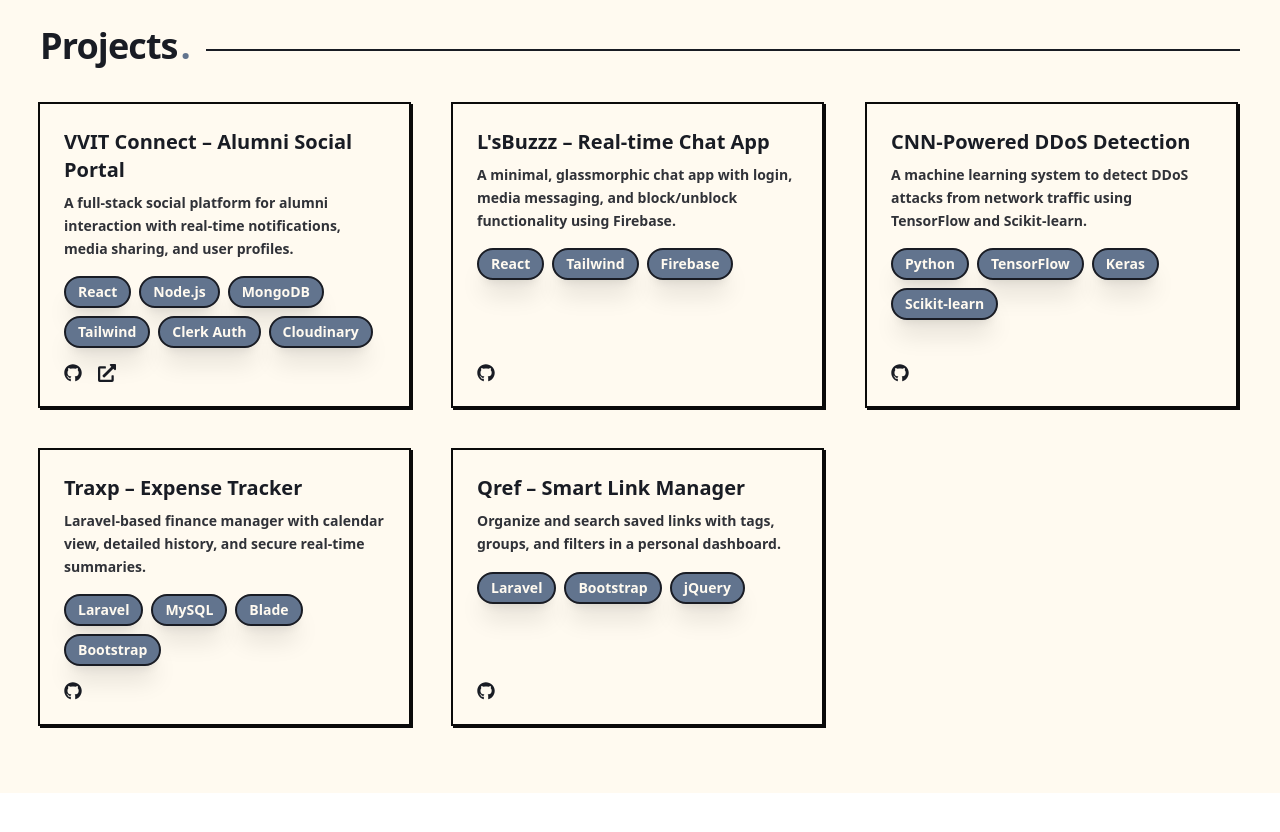
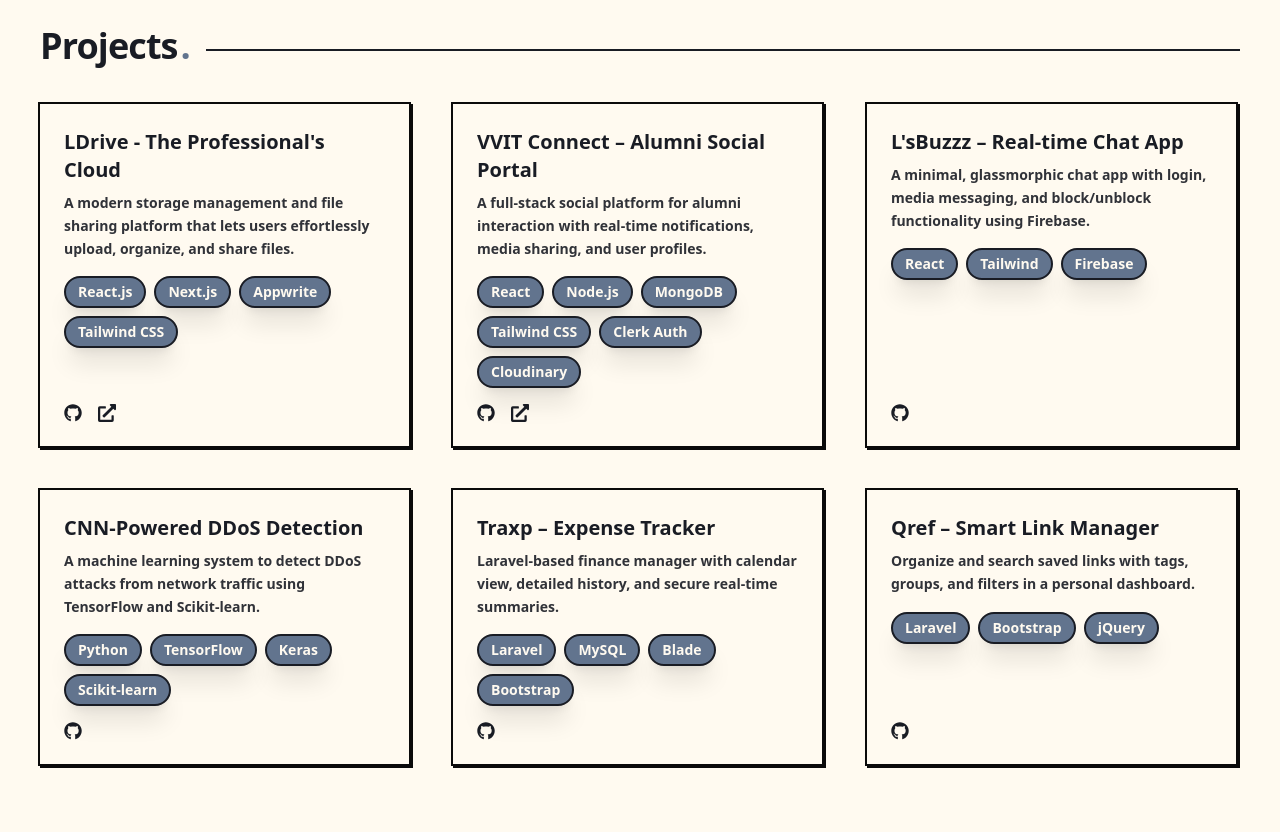
Before and after one commit to LokeshKvms/about-me, a React (Vite) app: page / in a window 1280 px wide. Shown: the part 1160-1992 px from the top of the page. Before the commit the page ends 1953 px from the top, so only its background shows below. Built offline with nearby package versions, Linux system fonts and the light colour scheme.

Commit message:
Edit Links

```diff
--- a/src/components/Projects.jsx
+++ b/src/components/Projects.jsx
@@ -9,10 +9,25 @@ gsap.registerPlugin(ScrollTrigger);
 
 const projects = [
   {
+    title: "LDrive - The Professional's Cloud",
+    description:
+      "A modern storage management and file sharing platform that lets users effortlessly upload, organize, and share files.",
+    tech: ["React.js", "Next.js", "Appwrite", "Tailwind CSS"],
+    github: "https://github.com/kvmslokesh/ldrive",
+    live: "https://l-drive.netlify.app",
+  },
+  {
     title: "VVIT Connect – Alumni Social Portal",
     description:
       "A full-stack social platform for alumni interaction with real-time notifications, media sharing, and user profiles.",
-    tech: ["React", "Node.js", "MongoDB", "Tailwind", "Clerk Auth", "Cloudinary"],
+    tech: [
+      "React",
+      "Node.js",
+      "MongoDB",
+      "Tailwind CSS",
+      "Clerk Auth",
+      "Cloudinary",
+    ],
     github: "https://github.com/kvmslokesh/vvitcon",
     live: "https://vvitcon.onrender.com",
   },
@@ -109,7 +124,7 @@ const ProjectsSection = () => {
         gsap.set(spans, { opacity: 0, y: 20, scale: 0.95 });
 
         ScrollTrigger.batch(spans, {
-          start: "top 95%",
+          start: "top 97%",
           onEnter: (batch) =>
             gsap.to(batch, {
               opacity: 1,
--- a/src/components/TheNav.jsx
+++ b/src/components/TheNav.jsx
@@ -7,7 +7,7 @@ const TheNav = () => {
   const contentRef = useRef(null);
   const [menuHeight, setMenuHeight] = useState("0px");
 
-  const menuItems = ["Hero", "About", "Projects", "Contact"];
+  const menuItems = ["Hero", "About", "Projects"];
   const animationDuration = 700;
   const staggerDelay = 100;
 
@@ -148,9 +148,10 @@ const TheNav = () => {
                 opacity: isOpen ? 1 : 0,
                 transform: isOpen ? "translateX(0)" : "translateX(-20px)",
               }}
-              className="block py-2 font-medium text-lg hover:text-slate-600 dark:hover:text-slate-400"
+              className="block py-2 font-medium text-lg group hover:text-slate-600 dark:hover:text-slate-400"
             >
-              {item}
+              {item}  <span className="absolute inset-0 z-[-1] transition-transform transform scale-x-0 group-hover:scale-x-20 origin-left border-b-2 border-typo dark:border-white-heat"></span>
+
             </a>
           );
         })}
```
